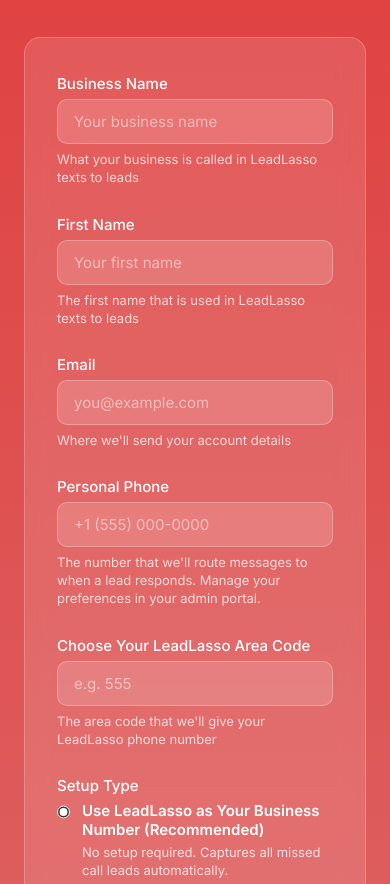
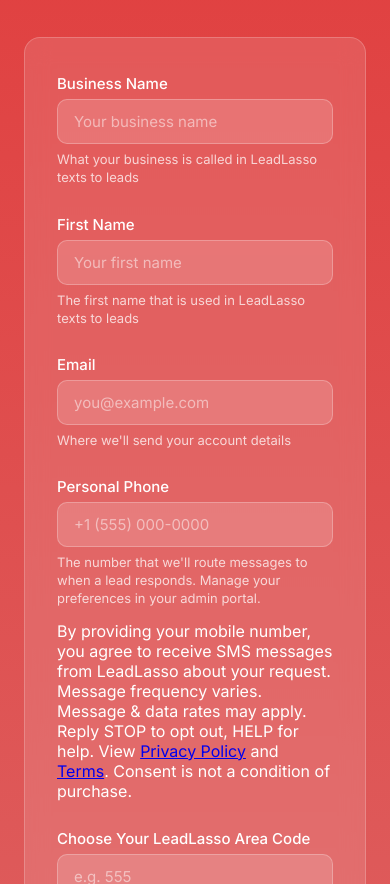
Before and after one commit to LeadLasso-LL/leadlasso, a website: page public/onboarding.html in a window 390 px wide. Shown: the part 216-1100 px from the top of the page. Drawn offline with Linux system fonts and the light colour scheme.

Commit message:
Add SMS consent disclosure under Personal Phone field in onboarding form

```diff
--- a/public/onboarding.html
+++ b/public/onboarding.html
@@ -476,6 +476,13 @@
           <label class="field-label" for="personal_phone">Personal Phone</label>
           <input type="tel" id="personal_phone" name="personal_phone" required placeholder="+1 (555) 000-0000">
           <p class="field-helper">The number that we'll route messages to when a lead responds. Manage your preferences in your admin portal.</p>
+          <div>
+By providing your mobile number, you agree to receive SMS messages from LeadLasso about your request. Message frequency varies. Message & data rates may apply. Reply STOP to opt out, HELP for help. View
+<a href="https://privacy.getleadlasso.io/" target="_blank">Privacy Policy</a>
+and
+<a href="https://terms.getleadlasso.io/" target="_blank">Terms</a>.
+Consent is not a condition of purchase.
+</div>
         </div>
 
         <div class="field">
```
